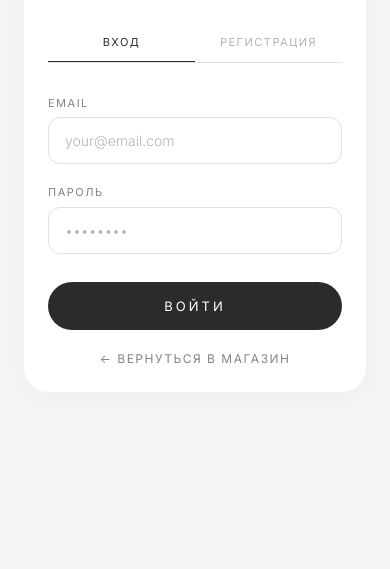
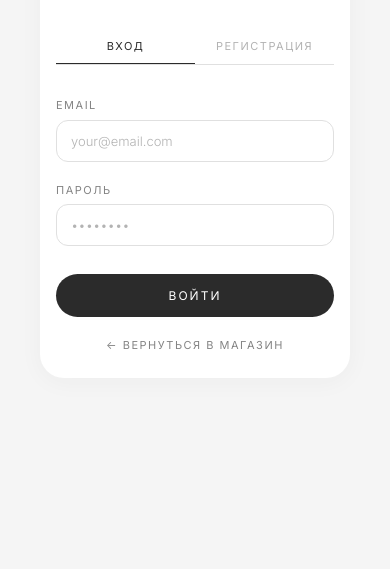
Before and after one commit to arisha57/iksem-shop, a website: page public/login.html in a window 390 px wide. Shown: the part 275-844 px from the top of the page. Drawn offline with Linux system fonts and the light colour scheme.

Commit message:
Update login.html

```diff
--- a/public/login.html
+++ b/public/login.html
@@ -217,10 +217,10 @@
             color: var(--charcoal);
         }
 
-        /* ===== АДАПТИВ ===== */
-        @media (max-width: 480px) {
+        @media (max-width: 600px) {
     .auth-container {
-                padding: 32px 24px 24px;
+        padding: 24px 16px;
+        margin: 16px;
     }
     .logo {
         font-size: 24px;
@@ -228,10 +228,28 @@
     }
     .subtitle {
         font-size: 11px;
+        letter-spacing: 1.5px;
     }
     .tab-btn {
         font-size: 11px;
         letter-spacing: 1.5px;
+        padding: 10px 0;
+    }
+    .form-group input {
+        padding: 12px 14px;
+        font-size: 13px;
+    }
+    .submit-btn {
+        padding: 14px;
+        font-size: 12px;
+        letter-spacing: 2px;
+    }
+    .message {
+        font-size: 12px;
+        padding: 10px 14px;
+    }
+    .back-link {
+        font-size: 11px;
     }
 }
     </style>
```
Lines whose indentation alone changed are shown as unchanged.
